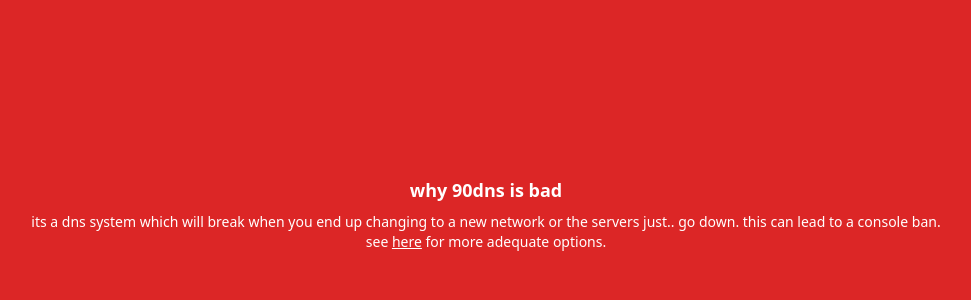
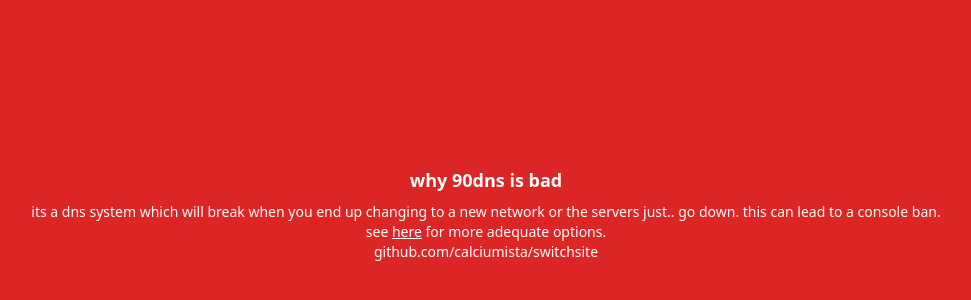
Before and after one commit to calciumista/switchsite, a SvelteKit app: page /home/post/90dns in a window 1280 px wide. Shown: the part 190-490 px from the top of the page, without its empty margins (154-1125 px from the left). Built offline with nearby package versions, Linux system fonts and the light colour scheme.

Commit message:
added rmandom sTOOF <3

```diff
--- a/src/routes/home/post/[slug]/+page.svelte
+++ b/src/routes/home/post/[slug]/+page.svelte
@@ -6,4 +6,7 @@
 <div class="flex flex-col min-h-screen justify-center bg-red-600">
     <h1 class="text-white font-bold text-lg text-center py-2">{data.title}</h1>
     <p class="text-white text-sm text-center">{@html data.content}</p>
+    <div class="align-bottom">
+        <a class="text-white text-sm text-center flex justify-center" href="https://github.com/calciumista/switchsite">github.com/calciumista/switchsite</a>
+    </div>
 </div>
```
Also changed, not shown: src/routes/+page.svelte (line endings or trailing spaces).
